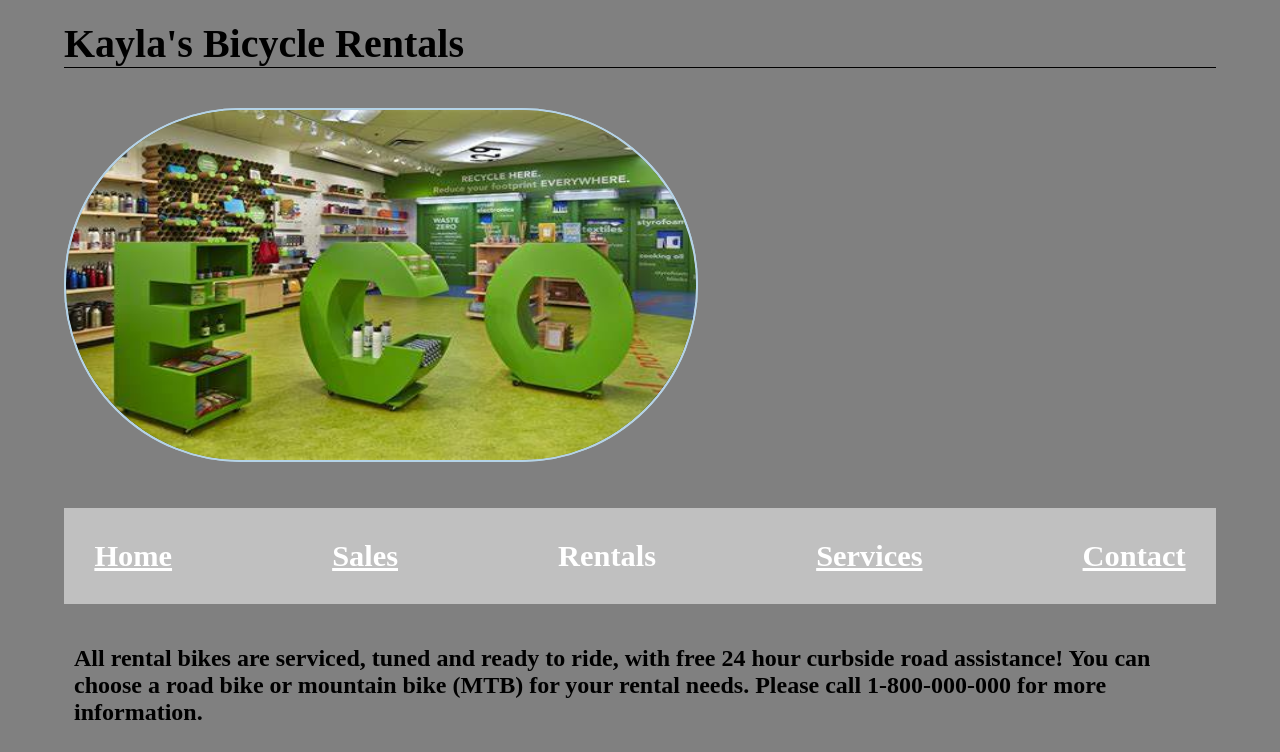
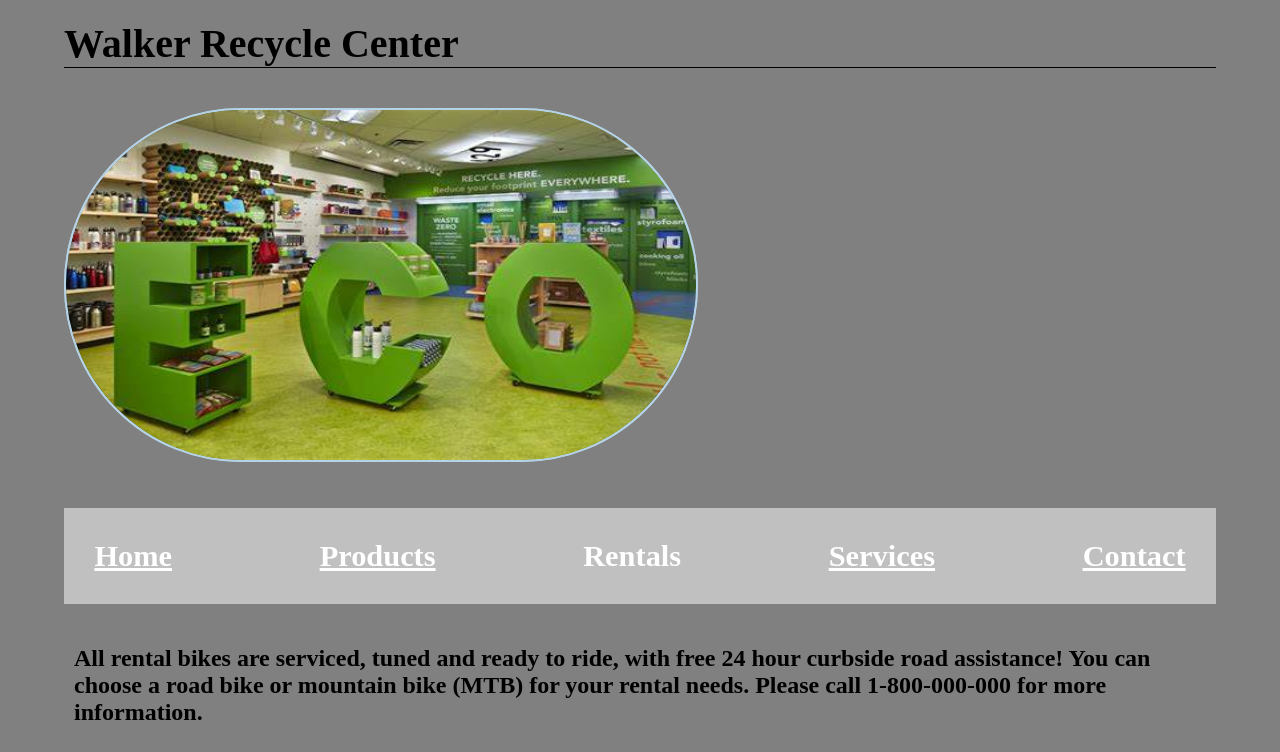
Before and after one commit to KaylaDishon/KaylaDishon.github.io, a plain HTML site: page rentals.htm in a window 1280 px wide. Shown: the top 752 px of the page. Drawn offline with nearby package versions, Linux system fonts and the light colour scheme.

Commit message:
Update rentals.htm

```diff
--- a/rentals.htm
+++ b/rentals.htm
@@ -10,7 +10,7 @@
         <meta name="viewport" content="width=device-width, initial-scale=1">
     </head>
     <body>
-        <figcaption>Kayla's Bicycle Rentals</figcaption>
+        <figcaption>Walker Recycle Center</figcaption>
             <figure class="cute">
             <img  class="cute" src="images/h4.png"/>
             <img class="cuter" src="images/h3.png"/>
@@ -32,7 +32,7 @@
         <nav id="nav_menu">
             <ul>
                 <li><a href="index.htm">Home</a> </li>
-                <li><a href="sales.htm">Sales</a></li>
+                <li><a href="sales.htm">Products</a></li>
                 <li><a href="rentals.htm" class="current">Rentals</a></li>
                 <li><a href="services.htm" >Services</a></li>
                 <li><a href="contact.htm" class="lastitem">Contact</a></li>
```
